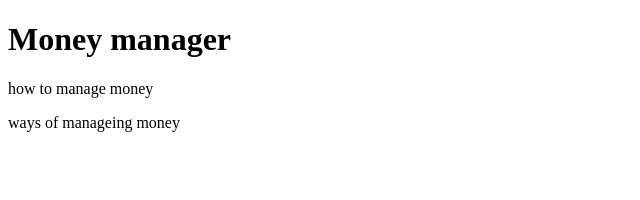
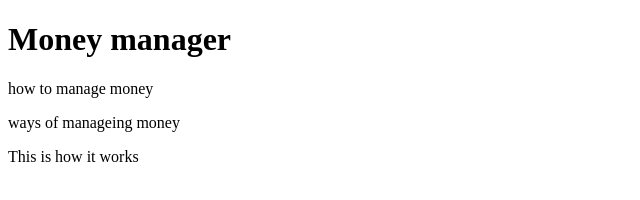
Before and after one commit to Nathan950/Moneyy, a plain HTML site: page index.html in a window 1280 px wide. Shown: the whole page, without its empty margins (0-640 px from the left). Drawn offline with Linux system fonts and the light colour scheme.

Commit message:
first commit

```diff
--- a/index.html
+++ b/index.html
@@ -17,5 +17,8 @@
   <div>
     <p>ways of manageing money</p>
   </div>
+  <div>
+    <p>This is how it works</p>
+  </div>
   </body>
 </html>
```
